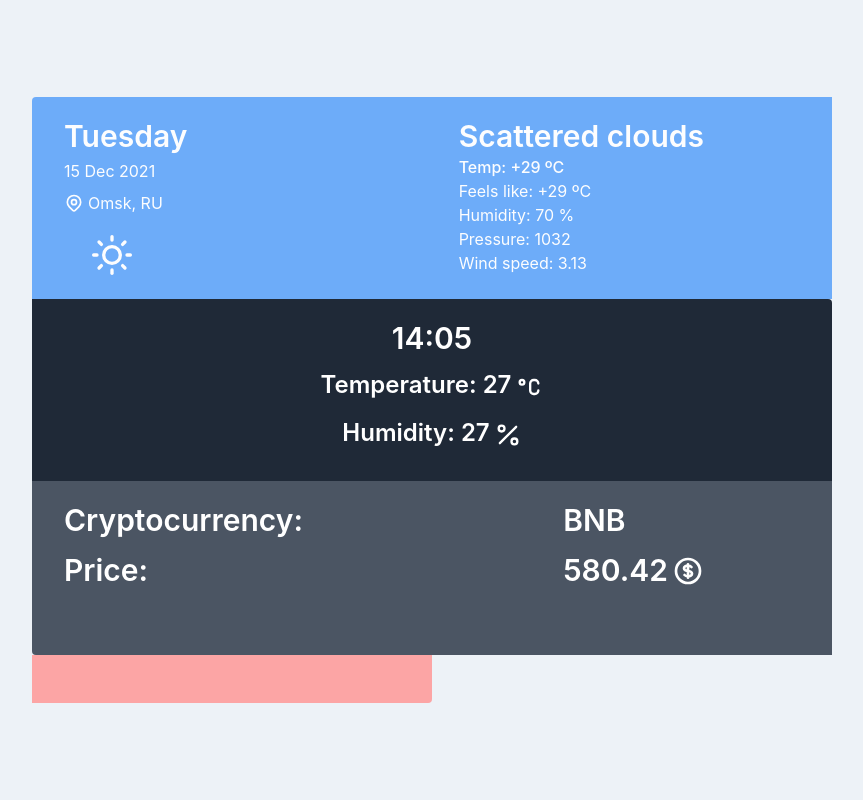
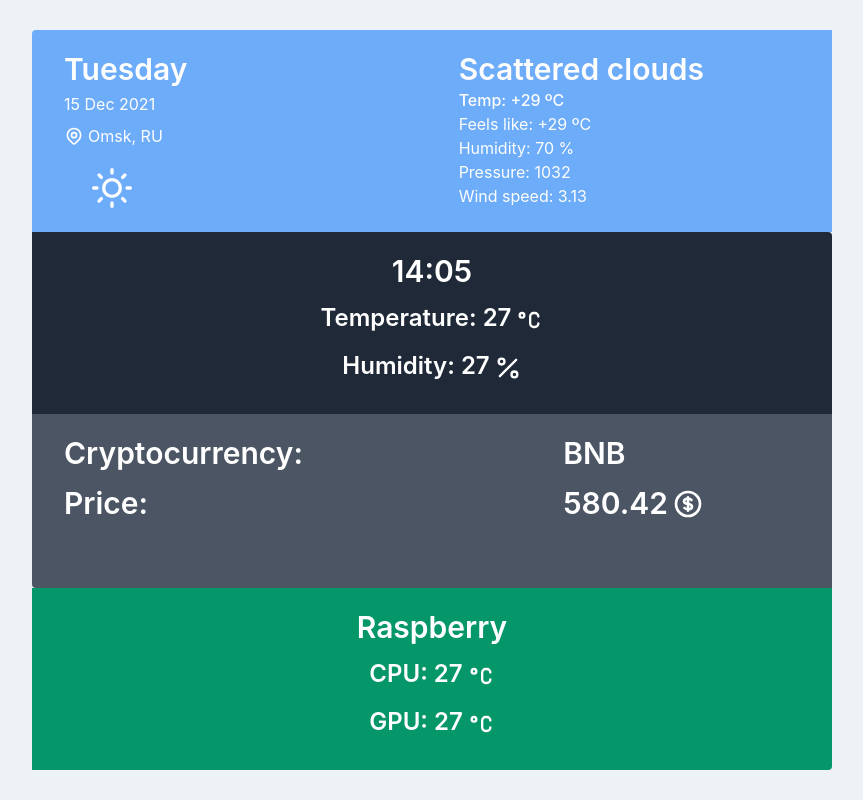
Before and after one commit to h4x0rlol/react-raspberry-dashboard, a React (Create React App) app in the folder client/: page / in a window 1280 px wide. Shown: the whole page, without its empty margins (208-1071 px from the left). Built offline with nearby package versions, Linux system fonts and the light colour scheme.

Commit message:
feat: add raspberry widget

```diff
--- a/client/src/components/Currency.jsx
+++ b/client/src/components/Currency.jsx
@@ -17,13 +17,13 @@ export const Currency = () => {
           </div>
 
           <div>
-            <div className="mb-6  lg:w-max">
+            <div className="mb-6 lg:w-max">
               <h2 className="font-semibold text-3xl leading-none pb-5">BNB</h2>
 
               <h2 className="flex flex-row font-semibold text-3xl leading-none pb-5">
                 580.42
                 <svg
-                  class="h-8 w-8 ml-1 "
+                  className="h-8 w-8 ml-1 "
                   fill="none"
                   viewBox="0 0 24 24"
                   stroke="currentColor"
--- a/client/src/components/Raspberry.js
+++ b/client/src/components/Raspberry.js
@@ -2,8 +2,50 @@ import React from "react";
 
 export const Raspberry = () => {
   return (
-    <div className="w-full lg:w-1/2 flex rounded-br bg-auto">
-      <div className="rounded-br py-6 pl-8 pr-32 w-full text-white bg-red-300"></div>
+    <div className="w-full 2xl:w-1/2 flex rounded-br bg-auto">
+      <div className="rounded-br py-6 w-full text-white flex flex-col items-center bg-green-600">
+        <h2 className="flex flex-row font-semibold text-center text-3xl leading-none pb-5">
+          Raspberry
+        </h2>
+
+        <h2 className="flex flex-row font-semibold text-center text-2xl leading-none pb-5">
+          CPU: 27
+          <svg
+            className="h-7 w-7 ml-1"
+            width="24"
+            height="24"
+            viewBox="0 0 24 24"
+            strokeWidth="2"
+            stroke="currentColor"
+            fill="none"
+            strokeLinecap="round"
+            strokeLinejoin="round"
+          >
+            <path stroke="none" d="M0 0h24v24H0z" />{" "}
+            <circle cx="6" cy="8" r="2" />{" "}
+            <path d="M20 9a3 3 0 0 0 -3 -3h-1a3 3 0 0 0 -3 3v6a3 3 0 0 0 3 3h1a3 3 0 0 0 3 -3" />
+          </svg>
+        </h2>
+
+        <h2 className="flex flex-row font-semibold text-center text-2xl leading-none pb-2">
+          GPU: 27
+          <svg
+            className="h-7 w-7 ml-1"
+            width="24"
+            height="24"
+            viewBox="0 0 24 24"
+            strokeWidth="2"
+            stroke="currentColor"
+            fill="none"
+            strokeLinecap="round"
+            strokeLinejoin="round"
+          >
+            <path stroke="none" d="M0 0h24v24H0z" />{" "}
+            <circle cx="6" cy="8" r="2" />{" "}
+            <path d="M20 9a3 3 0 0 0 -3 -3h-1a3 3 0 0 0 -3 3v6a3 3 0 0 0 3 3h1a3 3 0 0 0 3 -3" />
+          </svg>
+        </h2>
+      </div>
     </div>
   );
 };
```
